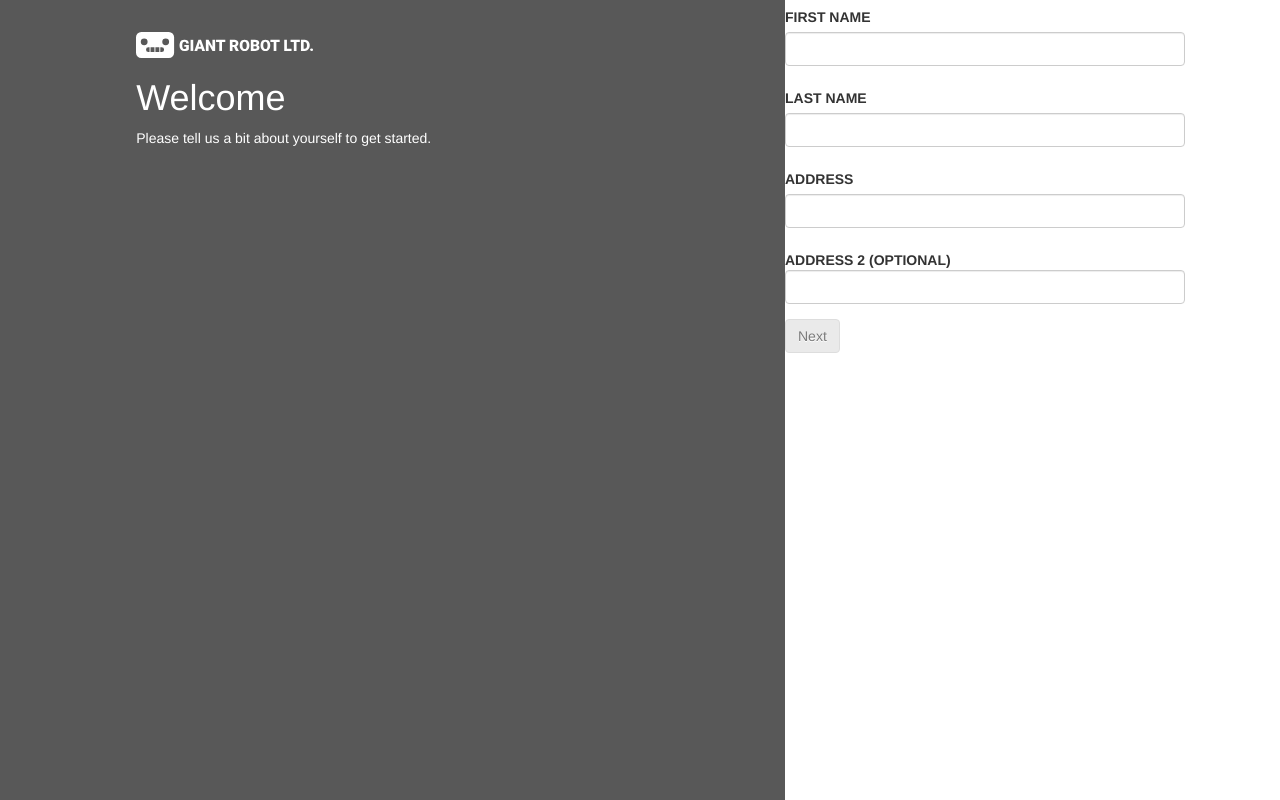
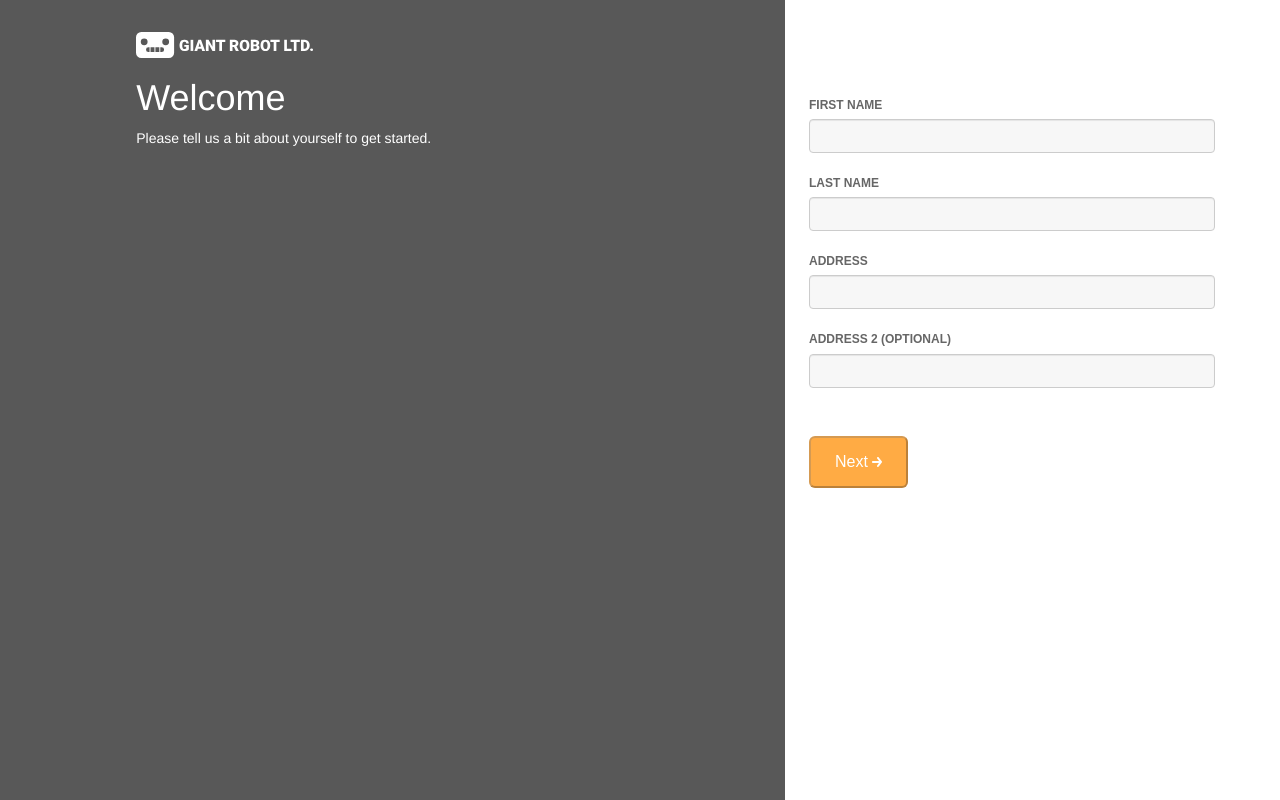
Before and after one commit to riffryder/react-form, a React (Create React App) app: page / in a window 1280 px wide. Built offline with nearby package versions, Linux system fonts and the light colour scheme; the HTML template or start-up script is replaced by a standard one.

Commit message:
Add styling per guidelines to form component

```diff
--- a/src/components/PageForm.css
+++ b/src/components/PageForm.css
@@ -0,0 +1,58 @@
+.formDiv {
+  margin-left: 24px;
+  width: 376px;
+  margin-top: 90px;
+}
+
+label {
+  font-family: 'Merriweather-Regular', sans-serif;
+  font-size: 12px;
+  color: #666666;
+}
+
+.inputField {
+  background-color: #F7F7F7;
+  font-family: 'Roboto-Regular', sans-serif;
+  font-size: 14px;
+  color: #666666;
+}
+
+.inputField:focus {
+  background-color: #ffffff;
+}
+
+.nextButton {
+  background-color: #FFAB44;
+  border-radius: 6px;
+  color: #FFFF;
+  font-family: 'Roboto-Bold', sans-serif;
+  font-size: 16px;
+  padding: 13px 24px 13px 24px;
+  margin-top: 33px;
+}
+
+/* .nextButton:disabled {
+  background-color:rgb(245, 187, 116)
+} */
+
+.requiredField {
+  float: right;
+  margin-left: 2px;
+  color: #E70000;
+  font-family: "Merriweather-Regular", sans-serif;
+}
+
+@media only screen and (min-width:321px) and (max-width:580px) {
+  .formDiv {
+    margin-top: 32px;
+    padding-left: 10px;
+  }
+
+  .inputField {
+    width: 91%;
+  }
+
+  .nextButton {
+    width: 91%;
+  }
+}
--- a/src/components/PageForm.js
+++ b/src/components/PageForm.js
@@ -3,6 +3,7 @@ import React, { Component } from 'react';
 import { Form, FormControl, FormGroup, Col, ControlLabel, Button } from 'react-bootstrap';
 
 import './PageForm.css';
+import arrow from '../assets/White_Arrow.svg';
 
 class PageForm extends Component {
   constructor(props) {
@@ -81,7 +82,11 @@ class PageForm extends Component {
 
 
     return (
-      <Form horizontal onSubmit={this.handleSubmit}>
+      <Form
+        horizontal
+        onSubmit={this.handleSubmit}
+        className="formDiv"
+      >
         <FormGroup
         >
           <Col componentClass={ControlLabel}>
@@ -92,6 +97,7 @@ class PageForm extends Component {
             className={firstNameErrorClass}
           >
             <FormControl
+              className="inputField"
               type="text"
               name="firstName"
               onChange={this.handleUserInput}
@@ -106,6 +112,7 @@ class PageForm extends Component {
           </Col>
           <Col className={lastNameErrorClass}>
             <FormControl
+              className="inputField"
               type="text"
               name="lastName"
               onChange={this.handleUserInput}
@@ -120,6 +127,7 @@ class PageForm extends Component {
           </Col>
           <Col className={addressErrorClass}>
             <FormControl
+              className="inputField"
               type="text"
               name="address"
               onChange={this.handleUserInput}
@@ -129,10 +137,11 @@ class PageForm extends Component {
 
         <FormGroup>
           <Col componentClass={ControlLabel}>
-            ADDRESS 2 (OPTIONAL)
+            <label>ADDRESS 2 (OPTIONAL)</label>
           </Col>
           <Col >
             <FormControl
+              className="inputField"
               type="text"
               name="address2"
               onChange={this.handleUserInput}
@@ -145,8 +154,8 @@ class PageForm extends Component {
             <Button
               type="submit"
               disabled={!this.state.formIsValid}
-              className="nextButton"
-            > Next
+              bsClass="nextButton"
+            > Next <img src={arrow} />
             </Button>
           </Col>
         </FormGroup>
```
